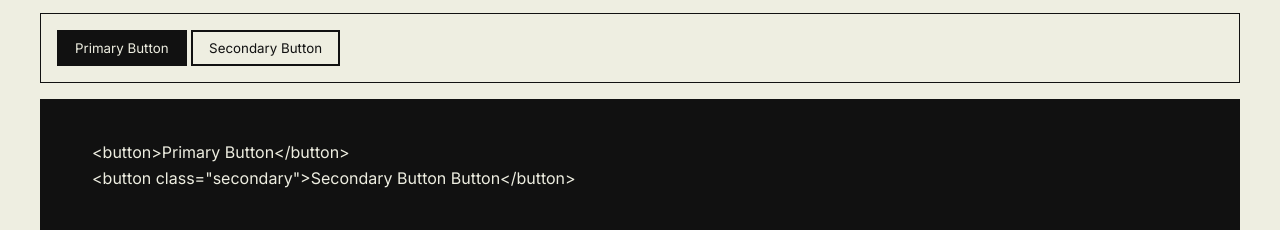
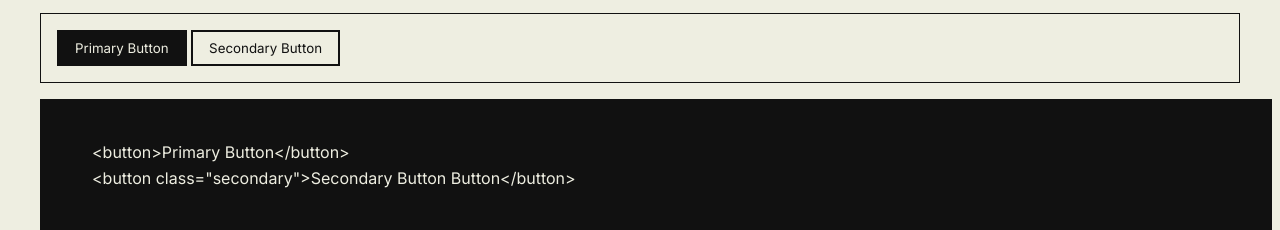
Before and after one commit to AshishBadgujar/encorecss, a website: page index.html in a window 1280 px wide. Shown: the part 290-520 px from the top of the page. Drawn offline with Linux system fonts and the light colour scheme.

Commit message:
Update index.html

```diff
--- a/index.html
+++ b/index.html
@@ -23,6 +23,10 @@
         input,
         textarea {
             width: 40%;
+        }
+        pre {
+            width:100%;
+            overflow-x:auto;
         }
     </style>
 </head>
```
